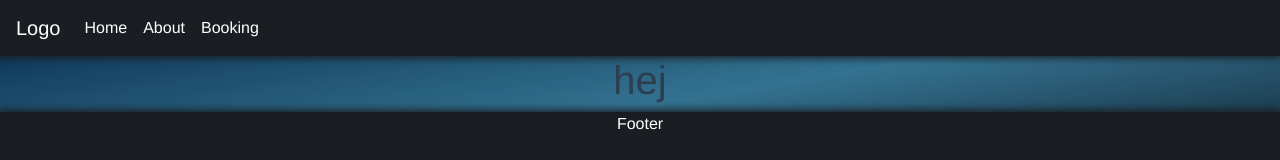
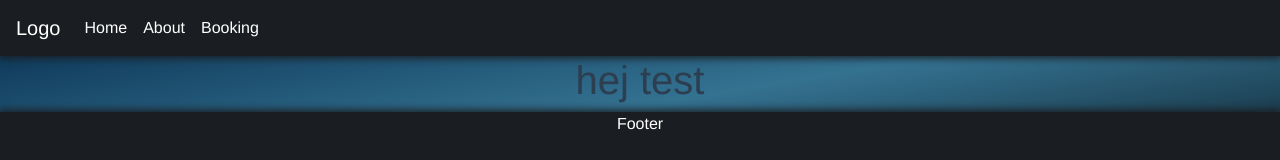
Before and after one commit to MichalK98/Film, a Vue app: page /booking in a window 1280 px wide. Shown: the top 160 px of the page. Built offline with nearby package versions, Linux system fonts and the light colour scheme.

Commit message:
Booking
testar booking website

```diff
--- a/src/views/Booking.vue
+++ b/src/views/Booking.vue
@@ -1,6 +1,6 @@
 <template>
     <div class="booking">
-        <h1>hej</h1>
+        <h1>hej test</h1>
     </div>
 </template>
 
```
